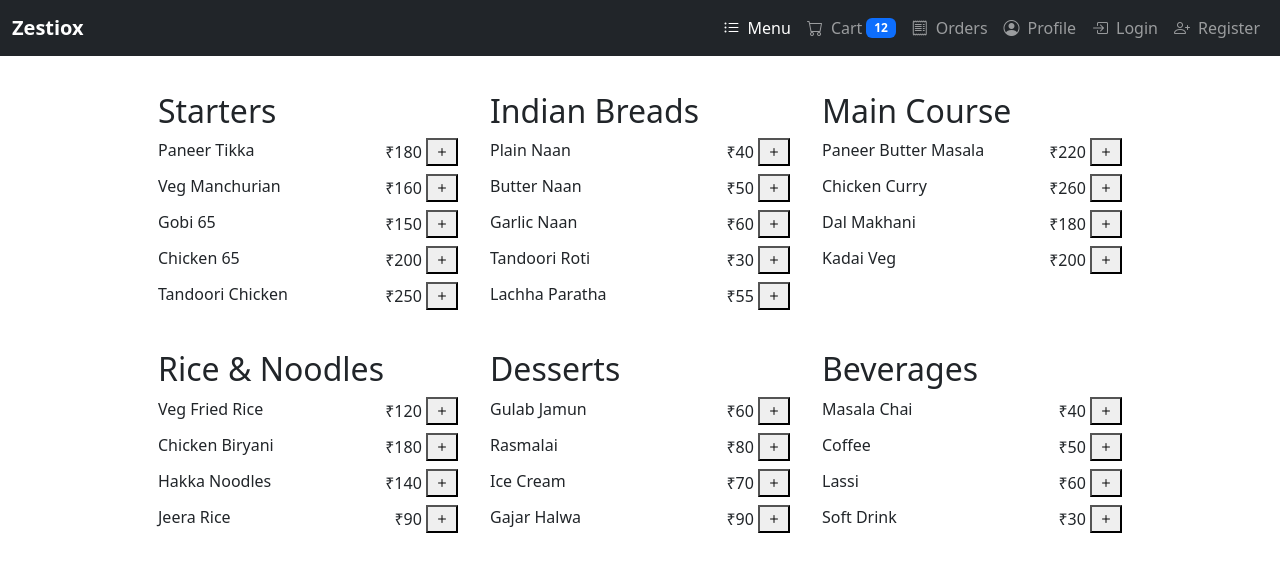
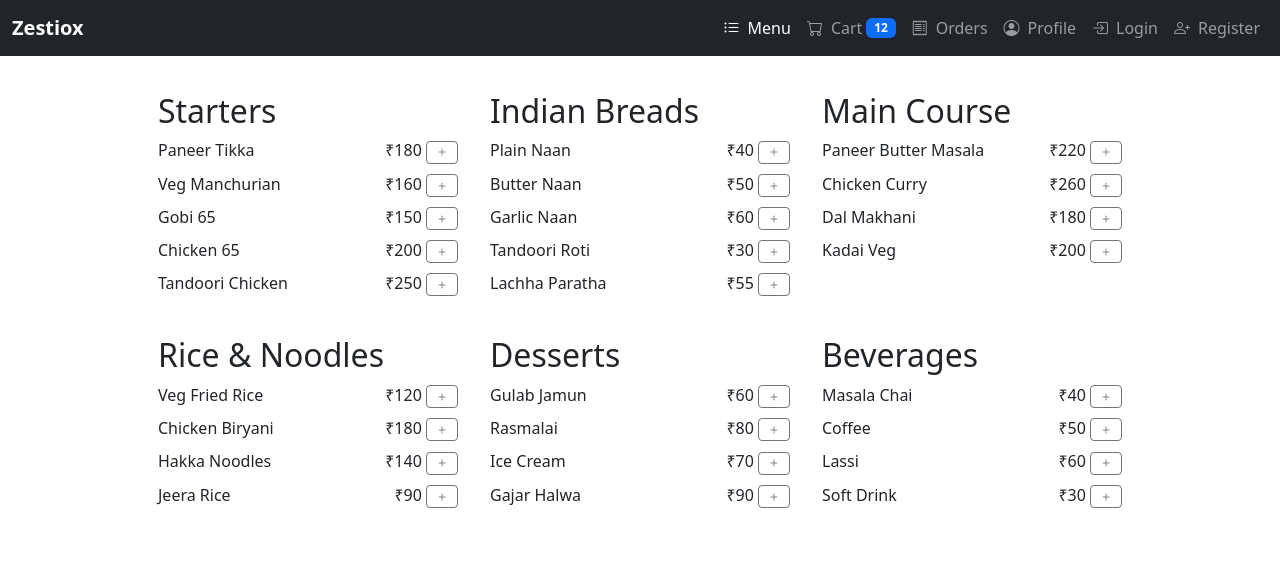
Before and after one commit to jjchandru/zestiox-ng, an Angular app: page /menu in a window 1280 px wide. Shown: the top 572 px of the page. Built offline with nearby package versions, Linux system fonts and the light colour scheme.

Commit message:
Update menu.component.html button style and bottom nav

```diff
--- a/src/app/menu/menu.component.html
+++ b/src/app/menu/menu.component.html
@@ -7,7 +7,9 @@
       <span>{{ item.name }}</span>
       <span>
         ₹{{ item.price }}
-        <button aria-label="Add to cart"><i class="bi bi-plus"></i></button>
+        <button type="button" class="btn btn-sm btn-outline-secondary add-to-cart-icon p-0 px-2" title="Add to cart">
+  <i class="bi bi-plus"></i>
+</button>
       </span>
     </div>
   </div>
@@ -19,7 +21,9 @@
       <span>{{ item.name }}</span>
       <span>
         ₹{{ item.price }}
-        <button aria-label="Add to cart"><i class="bi bi-plus"></i></button>
+        <button type="button" class="btn btn-sm btn-outline-secondary add-to-cart-icon p-0 px-2" title="Add to cart">
+          <i class="bi bi-plus"></i>
+        </button>
       </span>
     </div>
   </div>
@@ -31,7 +35,9 @@
       <span>{{ item.name }}</span>
       <span>
         ₹{{ item.price }}
-        <button aria-label="Add to cart"><i class="bi bi-plus"></i></button>
+        <button type="button" class="btn btn-sm btn-outline-secondary add-to-cart-icon p-0 px-2" title="Add to cart">
+          <i class="bi bi-plus"></i>
+        </button>
       </span>
     </div>
   </div>
@@ -43,7 +49,9 @@
       <span>{{ item.name }}</span>
       <span>
         ₹{{ item.price }}
-        <button aria-label="Add to cart"><i class="bi bi-plus"></i></button>
+        <button type="button" class="btn btn-sm btn-outline-secondary add-to-cart-icon p-0 px-2" title="Add to cart">
+          <i class="bi bi-plus"></i>
+        </button>
       </span>
     </div>
   </div>
@@ -55,7 +63,9 @@
       <span>{{ item.name }}</span>
       <span>
         ₹{{ item.price }}
-        <button aria-label="Add to cart"><i class="bi bi-plus"></i></button>
+        <button type="button" class="btn btn-sm btn-outline-secondary add-to-cart-icon p-0 px-2" title="Add to cart">
+  <i class="bi bi-plus"></i>
+</button>
       </span>
     </div>
   </div>
@@ -67,7 +77,9 @@
       <span>{{ item.name }}</span>
       <span>
         ₹{{ item.price }}
-        <button aria-label="Add to cart"><i class="bi bi-plus"></i></button>
+        <button type="button" class="btn btn-sm btn-outline-secondary add-to-cart-icon p-0 px-2" title="Add to cart">
+  <i class="bi bi-plus"></i>
+</button>
       </span>
     </div>
   </div>
```
